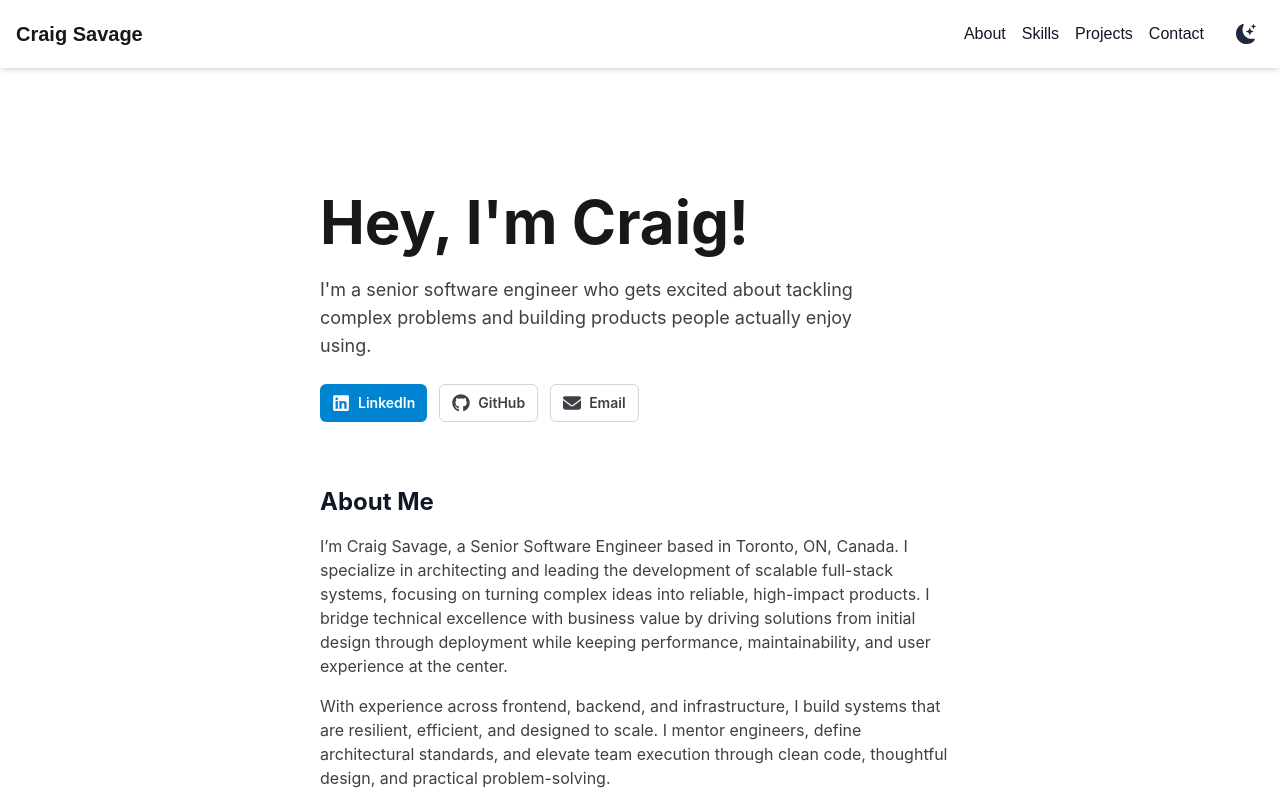
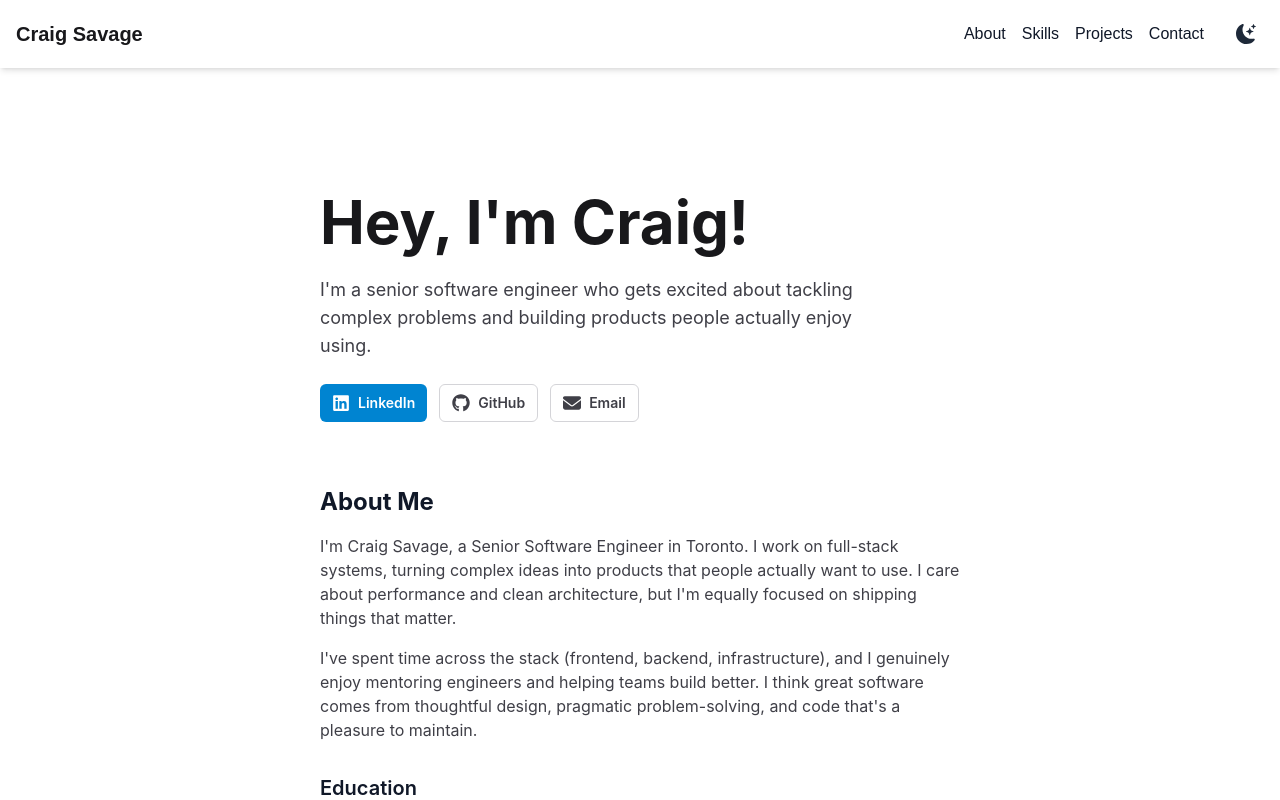
Before and after one commit to craigsavage/craig-portfolio, a Next.js app: page / in a window 1280 px wide. Shown: the top 800 px of the page. Built offline with nearby package versions, Linux system fonts and the light colour scheme.

Commit message:
updated the about to flow better

```diff
--- a/src/sections/About.tsx
+++ b/src/sections/About.tsx
@@ -17,19 +17,16 @@ export default function About() {
     <section id='about' className='my-16 w-full'>
       <h2 className='mb-4 text-2xl font-bold'>About Me</h2>
       <p className='mb-4 text-zinc-700 dark:text-zinc-300'>
-        I’m Craig Savage, a Senior Software Engineer based in Toronto, ON,
-        Canada. I specialize in architecting and leading the development of
-        scalable full-stack systems, focusing on turning complex ideas into
-        reliable, high-impact products. I bridge technical excellence with
-        business value by driving solutions from initial design through
-        deployment while keeping performance, maintainability, and user
-        experience at the center.
+        I&apos;m Craig Savage, a Senior Software Engineer in Toronto. I work on
+        full-stack systems, turning complex ideas into products that people
+        actually want to use. I care about performance and clean architecture,
+        but I&apos;m equally focused on shipping things that matter.
       </p>
       <p className='mb-4 text-zinc-700 dark:text-zinc-300'>
-        With experience across frontend, backend, and infrastructure, I build
-        systems that are resilient, efficient, and designed to scale. I mentor
-        engineers, define architectural standards, and elevate team execution
-        through clean code, thoughtful design, and practical problem-solving.
+        I&apos;ve spent time across the stack (frontend, backend,
+        infrastructure), and I genuinely enjoy mentoring engineers and helping
+        teams build better. I think great software comes from thoughtful design,
+        pragmatic problem-solving, and code that&apos;s a pleasure to maintain.
       </p>
 
       <div className='mt-8'>
```
